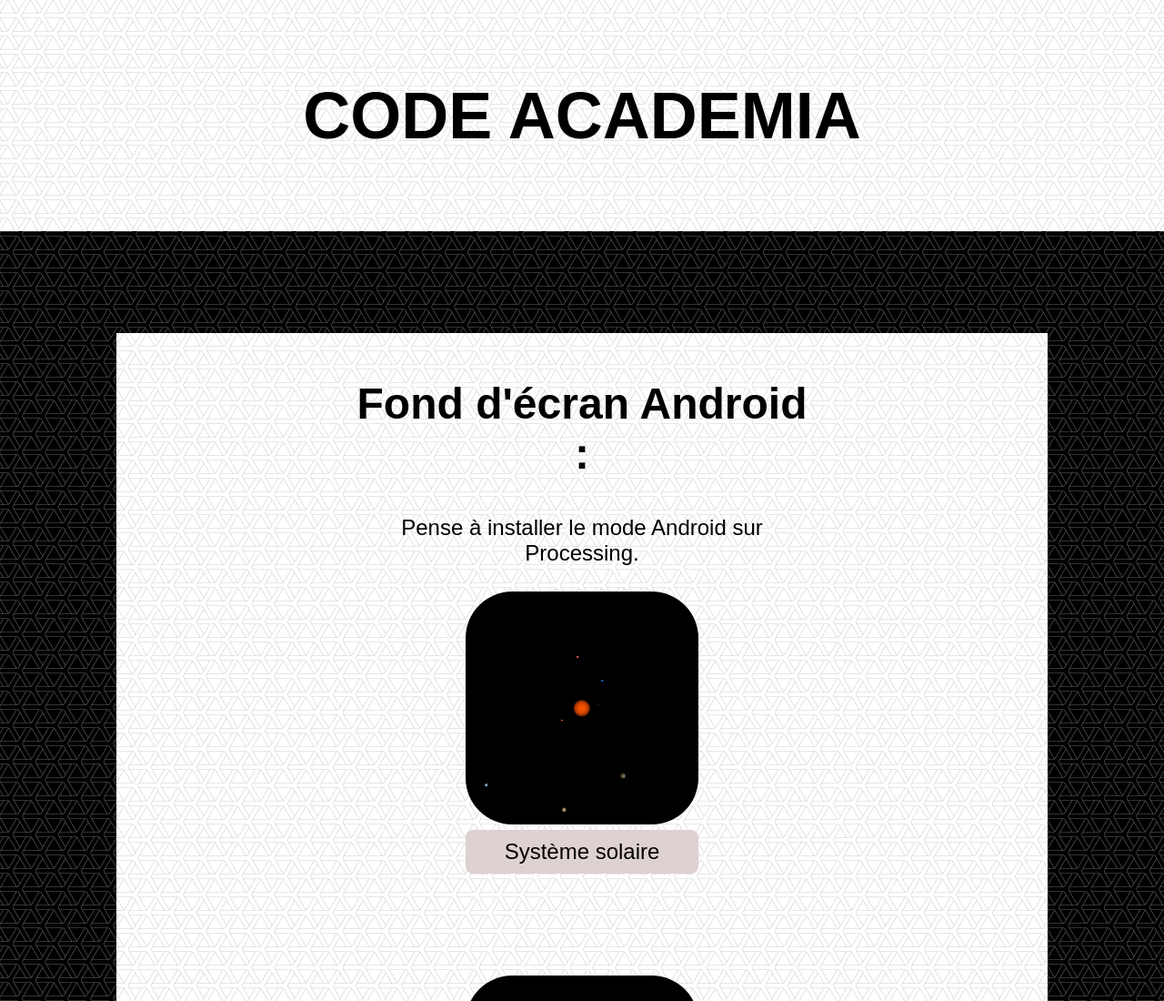
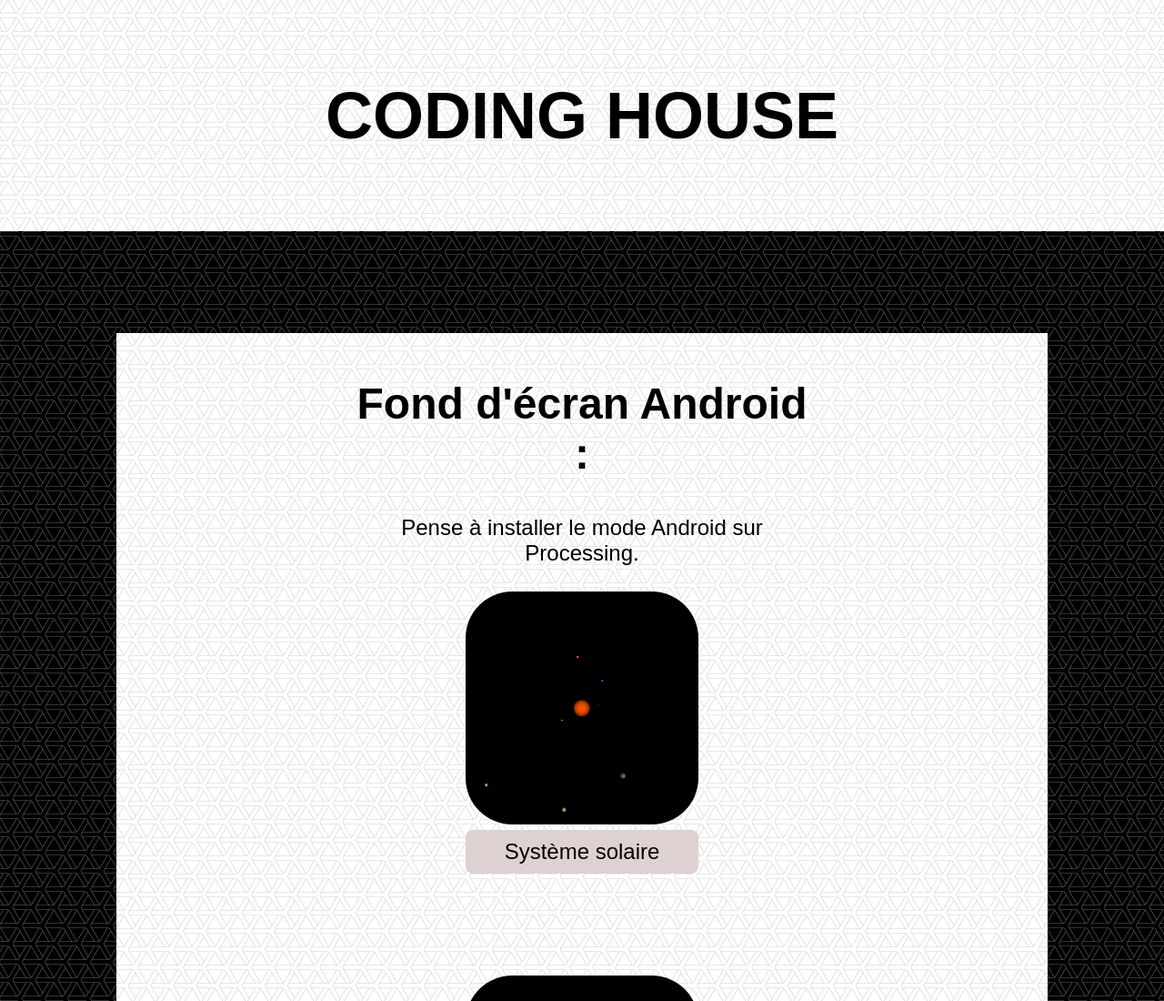
Before and after one commit to Tom-Musset/Tom-Musset.github.io, a plain HTML site: page index.html in a window 1280 px wide. Shown: the top 1100 px of the page at 91% size. Drawn offline with Linux system fonts and the light colour scheme.

Commit message:
Add files via upload

```diff
--- a/index.html
+++ b/index.html
@@ -10,7 +10,7 @@
 <body>
 	<header>
 		<div class="centercolumn">
-        		<h1>CODE ACADEMIA</h1>
+        		<h1>CODING HOUSE</h1>
         </div><!-- .centercolumn -->
 	</header>
 <br>
```
Also changed, not shown: pagePong.html (+1 -1 lines), pageRainbowMoon.html (+1 -1 lines), pageSystemeSolaire.html (+1 -1 lines).
